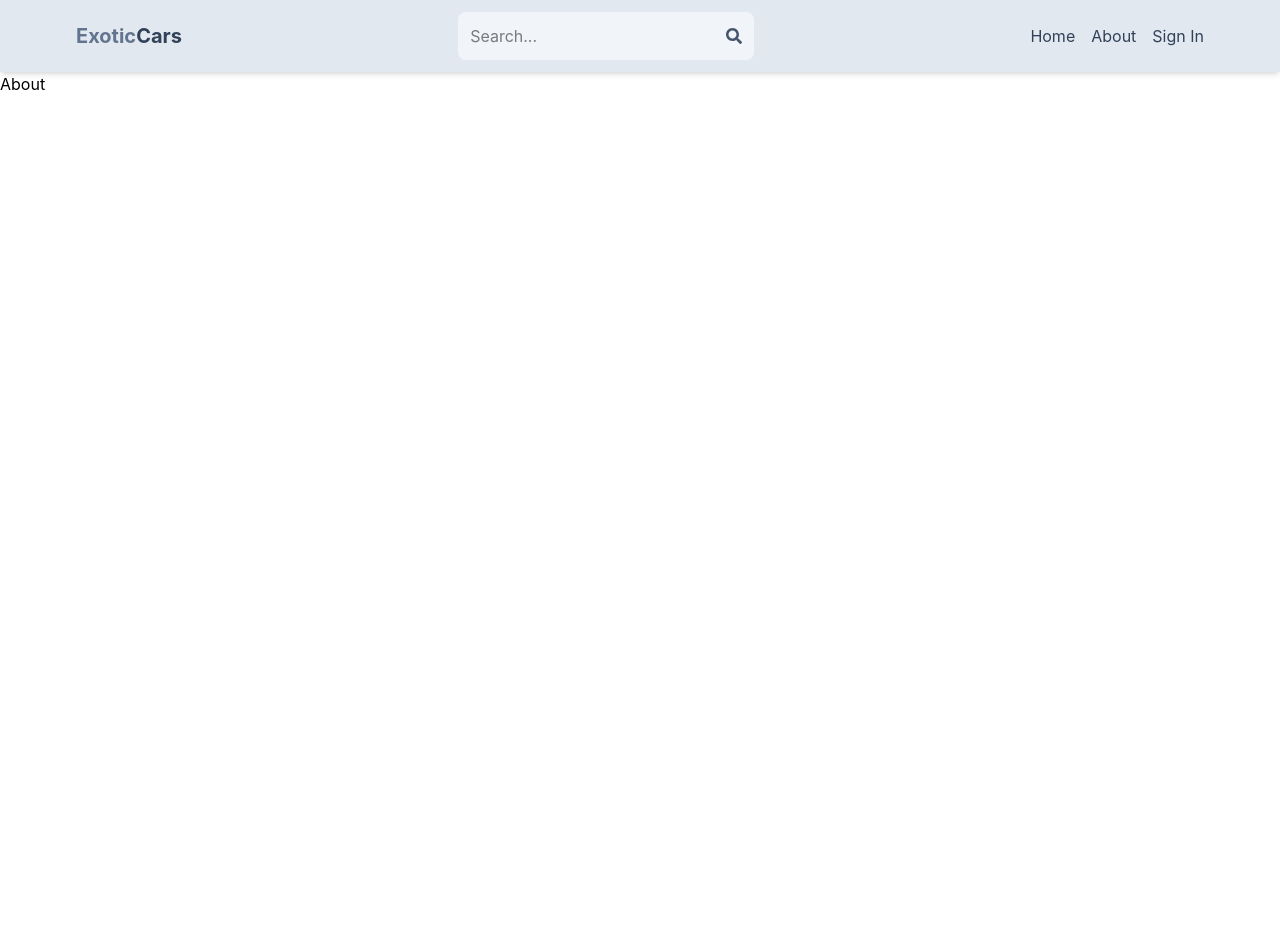
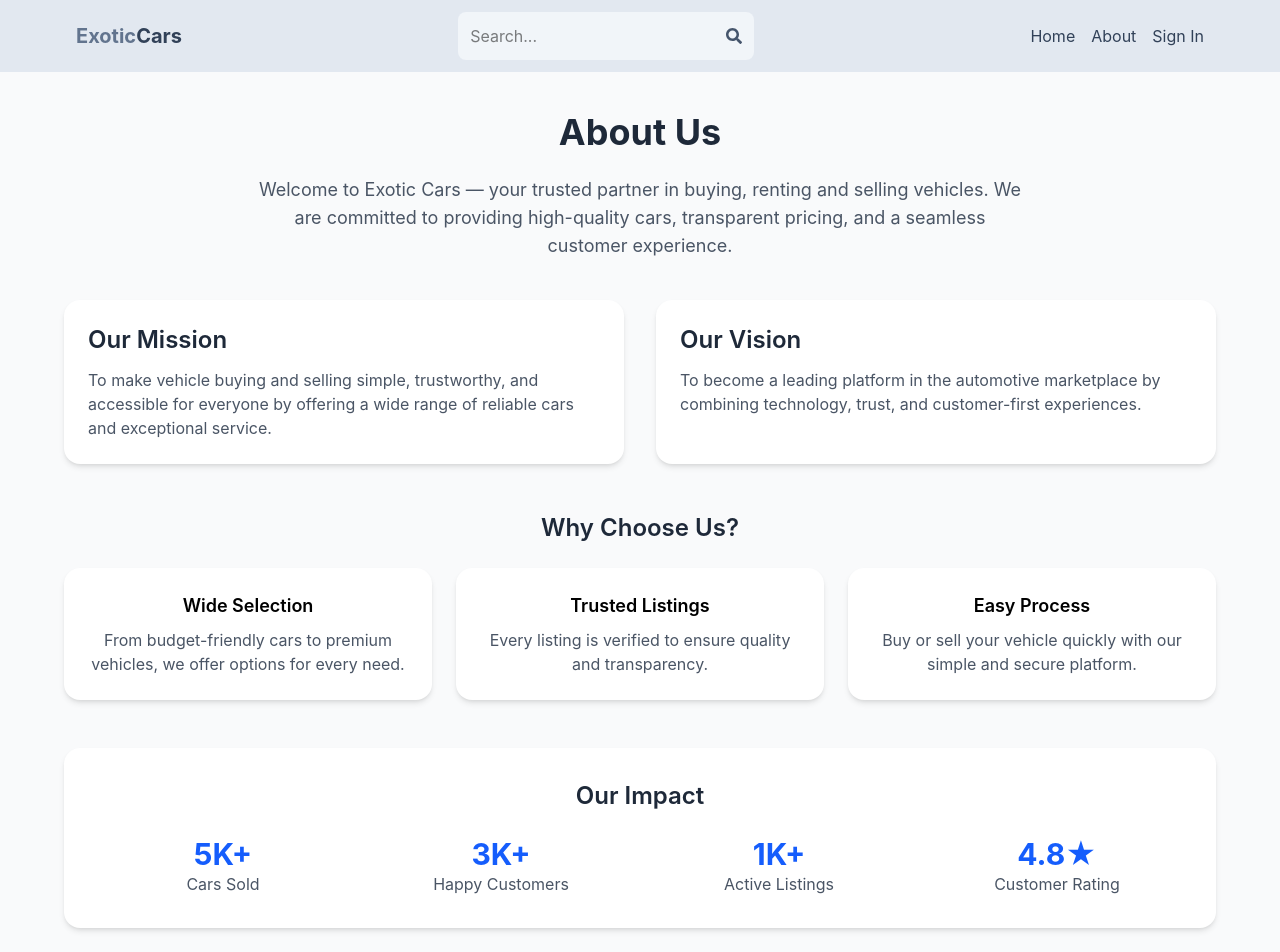
Before and after one commit to Bhhgtr/Car-Sale-Project, a React (Vite) app in the folder client/: page /about in a window 1280 px wide. Shown: the top 952 px of the page. Before the commit the page ends 800 px from the top, so only its background shows below. Built offline with nearby package versions, Linux system fonts and the light colour scheme; no server answers.

Commit message:
Complete about page

```diff
--- a/client/index.html
+++ b/client/index.html
@@ -4,7 +4,7 @@
     <meta charset="UTF-8" />
     <link rel="icon" type="image/svg+xml" href="/vite.svg" />
     <meta name="viewport" content="width=device-width, initial-scale=1.0" />
-    <title>client</title>
+    <title>Exotic Cars</title>
   </head>
   <body>
     <div id="root"></div>
--- a/client/src/Pages/About.jsx
+++ b/client/src/Pages/About.jsx
@@ -1,7 +1,105 @@
-import React from 'react'
+import React from 'react';
 
 export default function About() {
   return (
-    <div>About</div>
-  )
+    <div className="bg-gray-50 min-h-screen py-10 px-4">
+      <div className="max-w-6xl mx-auto">
+
+        {/* Heading */}
+        <h1 className="text-4xl font-bold text-center mb-6 text-gray-800">
+          About Us
+        </h1>
+
+        {/* Intro */}
+        <p className="text-lg text-gray-600 text-center max-w-3xl mx-auto mb-10">
+          Welcome to Exotic Cars — your trusted partner in buying, renting and selling vehicles.
+          We are committed to providing high-quality cars, transparent pricing, and
+          a seamless customer experience.
+        </p>
+
+        {/* Mission + Vision */}
+        <div className="grid md:grid-cols-2 gap-8 mb-12">
+          <div className="bg-white shadow-md rounded-2xl p-6">
+            <h2 className="text-2xl font-semibold mb-3 text-gray-800">
+              Our Mission
+            </h2>
+            <p className="text-gray-600">
+              To make vehicle buying and selling simple, trustworthy, and accessible
+              for everyone by offering a wide range of reliable cars and exceptional service.
+            </p>
+          </div>
+
+          <div className="bg-white shadow-md rounded-2xl p-6">
+            <h2 className="text-2xl font-semibold mb-3 text-gray-800">
+              Our Vision
+            </h2>
+            <p className="text-gray-600">
+              To become a leading platform in the automotive marketplace by combining
+              technology, trust, and customer-first experiences.
+            </p>
+          </div>
+        </div>
+
+        {/* Why Choose Us */}
+        <div className="mb-12">
+          <h2 className="text-2xl font-semibold text-center mb-6 text-gray-800">
+            Why Choose Us?
+          </h2>
+
+          <div className="grid md:grid-cols-3 gap-6">
+            <div className="bg-white shadow-md rounded-2xl p-6 text-center">
+              <h3 className="font-semibold text-lg mb-2">Wide Selection</h3>
+              <p className="text-gray-600">
+                From budget-friendly cars to premium vehicles, we offer options for every need.
+              </p>
+            </div>
+
+            <div className="bg-white shadow-md rounded-2xl p-6 text-center">
+              <h3 className="font-semibold text-lg mb-2">Trusted Listings</h3>
+              <p className="text-gray-600">
+                Every listing is verified to ensure quality and transparency.
+              </p>
+            </div>
+
+            <div className="bg-white shadow-md rounded-2xl p-6 text-center">
+              <h3 className="font-semibold text-lg mb-2">Easy Process</h3>
+              <p className="text-gray-600">
+                Buy or sell your vehicle quickly with our simple and secure platform.
+              </p>
+            </div>
+          </div>
+        </div>
+
+        {/* Stats */}
+        <div className="bg-white shadow-md rounded-2xl p-8 text-center">
+          <h2 className="text-2xl font-semibold mb-6 text-gray-800">
+            Our Impact
+          </h2>
+
+          <div className="grid grid-cols-2 md:grid-cols-4 gap-6">
+            <div>
+              <p className="text-3xl font-bold text-blue-600">5K+</p>
+              <p className="text-gray-600">Cars Sold</p>
+            </div>
+
+            <div>
+              <p className="text-3xl font-bold text-blue-600">3K+</p>
+              <p className="text-gray-600">Happy Customers</p>
+            </div>
+
+            <div>
+              <p className="text-3xl font-bold text-blue-600">1K+</p>
+              <p className="text-gray-600">Active Listings</p>
+            </div>
+
+            <div>
+              <p className="text-3xl font-bold text-blue-600">4.8★</p>
+              <p className="text-gray-600">Customer Rating</p>
+            </div>
+          </div>
+        </div>
+
+      </div>
+    </div>
+  );
 }
```
